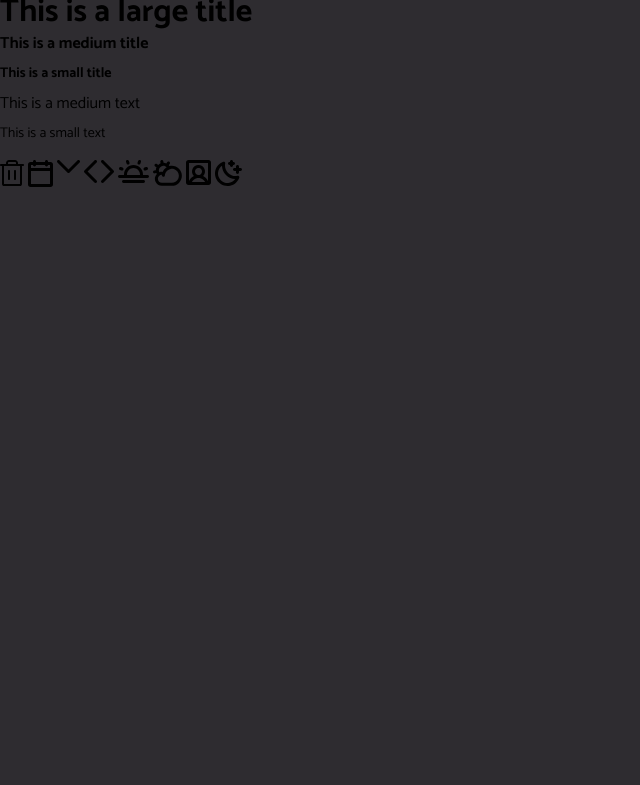
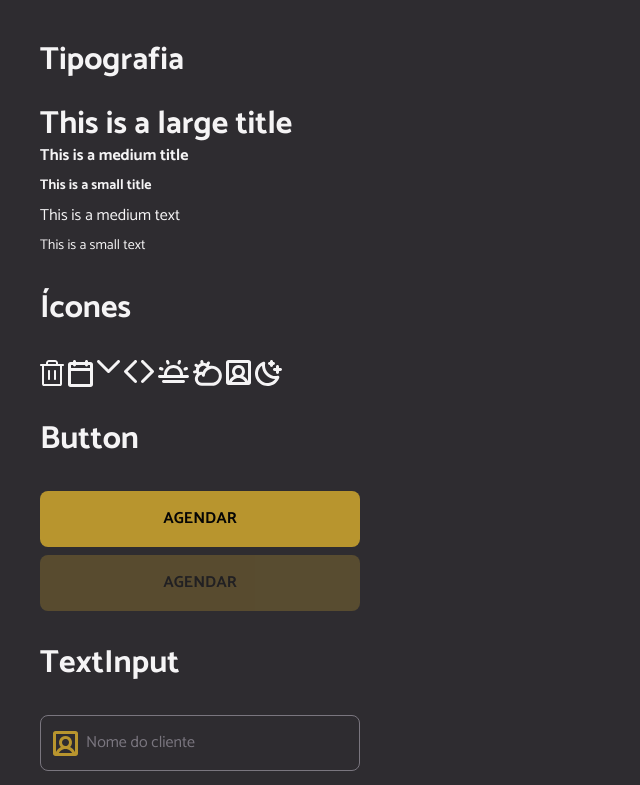
Before and after one commit to guilchaves/rocketseat-react, a React (Vite) app in the folder 3-hairday/: page / in a window 1280 px wide. Shown: the top 785 px of the page, without its empty margins (0-640 px from the left). Built offline with nearby package versions, Linux system fonts and the light colour scheme.

Commit message:
chore(hairday): adiciona componente TextInput

```diff
--- a/3-hairday/src/App.tsx
+++ b/3-hairday/src/App.tsx
@@ -1,49 +1,9 @@
-import Icon from "./components/ui/Icon";
-import Typography from "./components/ui/Typography";
-import TrashIcon from "./assets/icons/trash.svg?react";
-import CalendarBlankIcon from "./assets/icons/calendar-blank.svg?react";
-import CaretLeftIcon from "./assets/icons/caret-left.svg?react";
-import CaretRightIcon from "./assets/icons/caret-right.svg?react";
-import CaretDownIcon from "./assets/icons/caret-down.svg?react";
-import CloudSunIcon from "./assets/icons/cloud-sun.svg?react";
-import MoonStarsIcon from "./assets/icons/moon-stars.svg?react";
-import SunHorizonIcon from "./assets/icons/sun-horizon.svg?react";
-import UserSquareIcon from "./assets/icons/user-square.svg?react";
-
-
+import StyleGuidePage from "./pages/StyleGuide";
 
 function App() {
   return (
     <>
-      <div className="space-y-2">
-        <Typography variant="title-lg" as="h1">
-          This is a large title
-        </Typography>
-        <Typography variant="title-md" as="h2">
-          This is a medium title
-        </Typography>
-        <Typography variant="title-sm" as="h3">
-          This is a small title
-        </Typography>
-        <Typography variant="text-md" as="p">
-          This is a medium text
-        </Typography>
-        <Typography variant="text-sm" as="p">
-          This is a small text
-        </Typography>
-      </div>
-
-      <div className="flex gap-1 mt-4">
-        <Icon svg={TrashIcon} />
-        <Icon svg={CalendarBlankIcon} />
-        <Icon svg={CaretDownIcon} />
-        <Icon svg={CaretLeftIcon} />
-        <Icon svg={CaretRightIcon} />
-        <Icon svg={SunHorizonIcon } />
-        <Icon svg={CloudSunIcon} />
-        <Icon svg={UserSquareIcon} />
-        <Icon svg={MoonStarsIcon} />
-      </div>
+      <StyleGuidePage />
     </>
   );
 }
--- /dev/null
+++ b/3-hairday/src/components/ui/TextInput/index.tsx
@@ -0,0 +1,55 @@
+import { cva, cx, type VariantProps } from "class-variance-authority";
+import Icon from "../Icon";
+
+const textInputVariants = cva(
+  `
+    border-b border-solid border-gray-400
+    focus-within:border-yellow hover:border-yellow
+    text-gray-200
+    flex flex-row items-center
+    p-3 gap-2 border rounded-lg
+  `,
+  {
+    variants: {
+      size: {
+        md: "h-14 w-[320px]",
+      },
+      disabled: {
+        true: "pointer-events-none",
+      },
+    },
+    defaultVariants: {
+      size: "md",
+      disabled: false,
+    },
+  },
+);
+
+interface TextInputProps
+  extends Omit<React.ComponentProps<"input">, "size" | "disabled">,
+    VariantProps<typeof textInputVariants> {
+  icon: React.ComponentProps<typeof Icon>["svg"];
+}
+
+export default function TextInput({
+  size,
+  disabled,
+  className,
+  icon,
+  ...props
+}: TextInputProps) {
+  return (
+    <div
+      className={cx(
+        textInputVariants({ size, disabled }),
+        className,
+      )}
+    >
+      <Icon svg={icon} className="fill-yellow" />
+      <input
+        {...props}
+        className="outline-none bg-transparent flex-1 placeholder:text-gray-400"
+      />
+    </div>
+  );
+}
--- /dev/null
+++ b/3-hairday/src/pages/Home/index.tsx
@@ -0,0 +1,3 @@
+export default function HomePage() {
+  return <h1>Home page!</h1>;
+}
--- /dev/null
+++ b/3-hairday/src/pages/StyleGuide/index.tsx
@@ -0,0 +1,108 @@
+import CalendarBlankIcon from "../../assets/icons/calendar-blank.svg?react";
+import CaretDownIcon from "../../assets/icons/caret-down.svg?react";
+import CaretLeftIcon from "../../assets/icons/caret-left.svg?react";
+import CaretRightIcon from "../../assets/icons/caret-right.svg?react";
+import CloudSunIcon from "../../assets/icons/cloud-sun.svg?react";
+import MoonStarsIcon from "../../assets/icons/moon-stars.svg?react";
+import SunHorizonIcon from "../../assets/icons/sun-horizon.svg?react";
+import TrashIcon from "../../assets/icons/trash.svg?react";
+import UserSquareIcon from "../../assets/icons/user-square.svg?react";
+import Button from "../../components/ui/Button";
+import ButtonIcon from "../../components/ui/ButtonIcon";
+import Icon from "../../components/ui/Icon";
+import TextInput from "../../components/ui/TextInput";
+import Typography from "../../components/ui/Typography";
+
+export default function StyleGuidePage() {
+  return (
+    <div className="p-10">
+      <Typography
+        variant="title-lg"
+        as="h1"
+        className="mb-10 mt-2 text-gray-100"
+      >
+        Tipografia
+      </Typography>
+      <div className="flex flex-col gap-2 text-gray-100">
+        <Typography variant="title-lg" as="h1">
+          This is a large title
+        </Typography>
+        <Typography variant="title-md" as="h2">
+          This is a medium title
+        </Typography>
+        <Typography variant="title-sm" as="h3">
+          This is a small title
+        </Typography>
+        <Typography variant="text-md" as="p">
+          This is a medium text
+        </Typography>
+        <Typography variant="text-sm" as="p">
+          This is a small text
+        </Typography>
+      </div>
+
+      <Typography
+        variant="title-lg"
+        as="h1"
+        className="mb-10 mt-10 text-gray-100"
+      >
+        Ícones
+      </Typography>
+
+      <div className="flex gap-1 mt-4">
+        <Icon svg={TrashIcon} className="fill-gray-100" />
+        <Icon svg={CalendarBlankIcon} className="fill-gray-100" />
+        <Icon svg={CaretDownIcon} className="fill-gray-100" />
+        <Icon svg={CaretLeftIcon} className="fill-gray-100" />
+        <Icon svg={CaretRightIcon} className="fill-gray-100" />
+        <Icon svg={SunHorizonIcon} className="fill-gray-100" />
+        <Icon svg={CloudSunIcon} className="fill-gray-100" />
+        <Icon svg={UserSquareIcon} className="fill-gray-100" />
+        <Icon svg={MoonStarsIcon} className="fill-gray-100" />
+      </div>
+
+      <Typography
+        variant="title-lg"
+        as="h1"
+        className="mb-10 mt-10 text-gray-100"
+      >
+        Button
+      </Typography>
+      <div className="flex flex-col gap-2 mt-4">
+        <Button>Agendar</Button>
+        <Button disabled>Agendar</Button>
+      </div>
+
+      <Typography
+        variant="title-lg"
+        as="h1"
+        className="mb-10 mt-10 text-gray-100"
+      >
+        TextInput
+      </Typography>
+
+      <div className="flex flex-col gap-4 mt-4">
+        <TextInput placeholder="Nome do cliente" icon={UserSquareIcon} />
+        <TextInput
+          placeholder="Input desativado"
+          icon={UserSquareIcon}
+          disabled
+        />
+      </div>
+
+      <Typography
+        variant="title-lg"
+        as="h1"
+        className="mb-10 mt-10 text-gray-100"
+      >
+       Button Icon
+      </Typography>
+
+      <div className="flex flex-col gap-4 mt-4">
+        <ButtonIcon icon={TrashIcon} />
+        <ButtonIcon icon={TrashIcon} disabled />
+      </div>
+
+    </div>
+  );
+}
```
